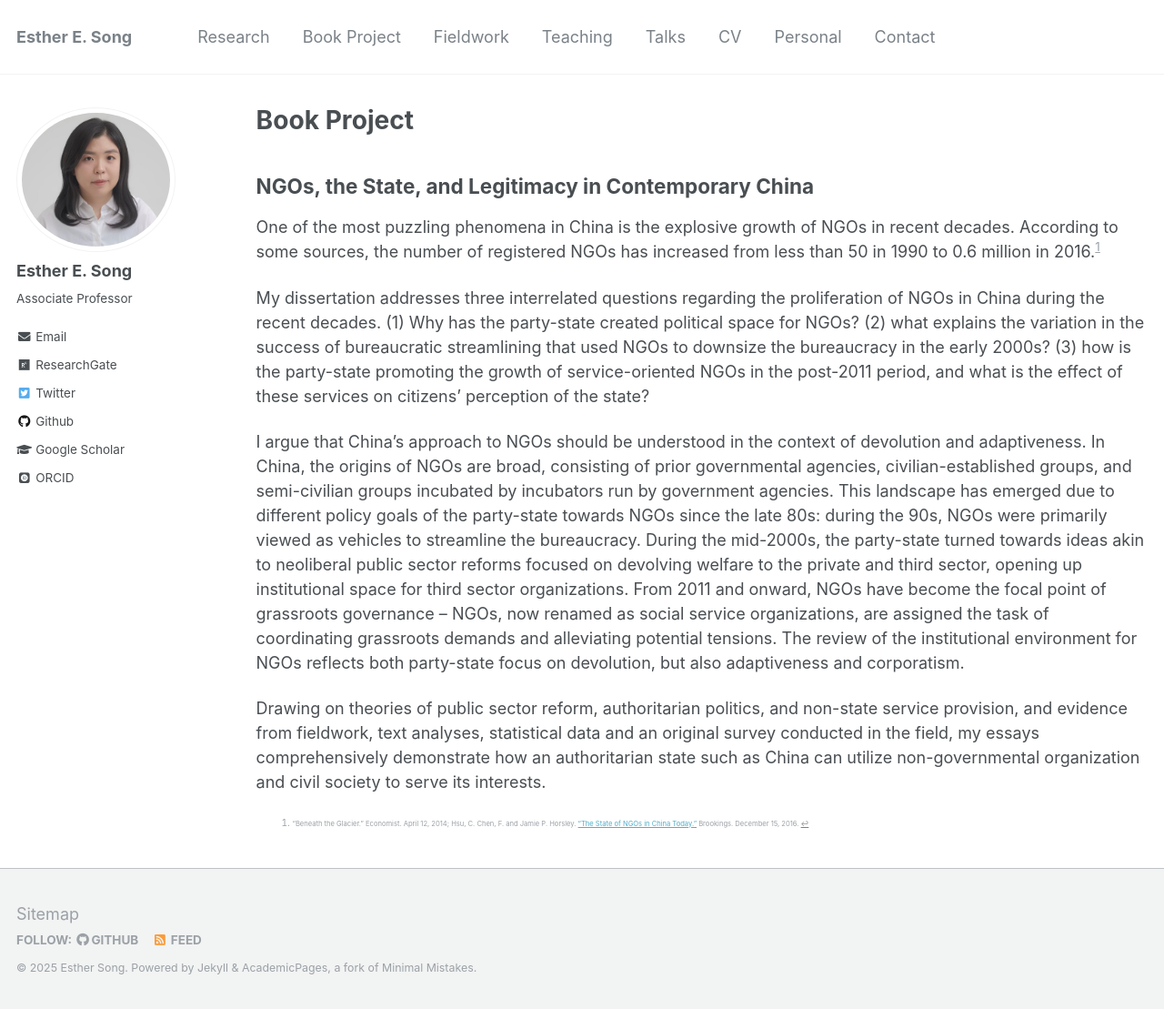
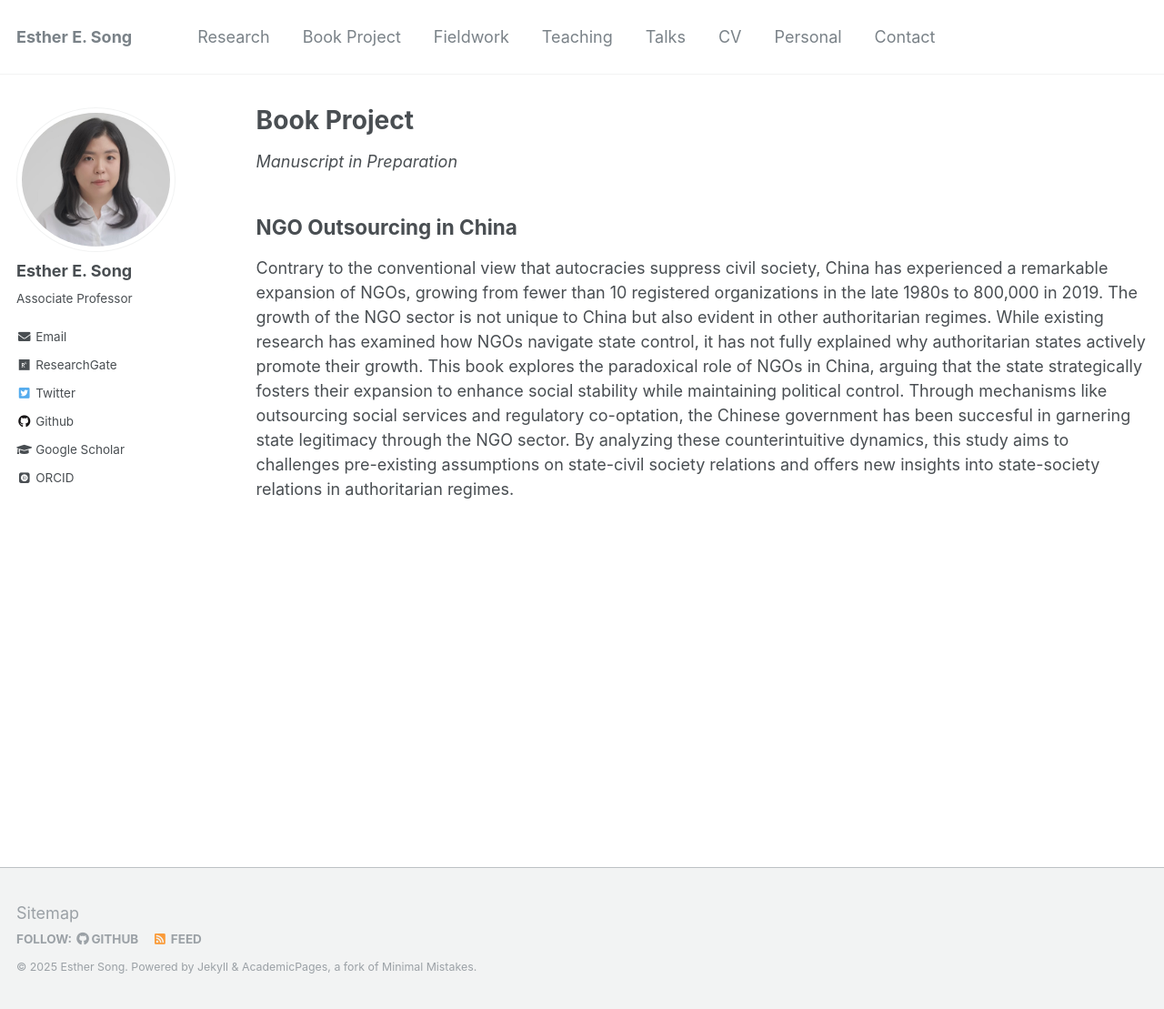
Before and after one commit to ehsong/ehsong.github.io, a Jekyll site: the page built from _pages/book.md, in a window 1280 px wide and 1109 px high. Shown: the whole window at 91% size. Built offline with Jekyll 4.4.1, drawn with Linux system fonts in a browser that asks for light colours; some web fonts are replaced.

Commit message:
Update book.md

```diff
--- a/_pages/book.md
+++ b/_pages/book.md
@@ -7,14 +7,8 @@ author_profile: true
 
 {% include base_path %}
 
-## **NGOs, the State, and Legitimacy in Contemporary China**
+*Manuscript in Preparation*
 
-One of the most puzzling phenomena in China is the explosive growth of NGOs in recent decades. According to some sources, the number of registered NGOs has increased from less than 50 in 1990 to 0.6 million in 2016.[^1]
+## **NGO Outsourcing in China**
 
-My dissertation addresses three interrelated questions regarding the proliferation of NGOs in China during the recent decades. (1) Why has the party-state created political space for NGOs? (2) what explains the variation in the success of bureaucratic streamlining that used NGOs to downsize the bureaucracy in the early 2000s? (3) how is the party-state promoting the growth of service-oriented NGOs in the post-2011 period, and what is the effect of these services on citizens' perception of the state?
-
-I argue that China’s approach to NGOs should be understood in the context of devolution and adaptiveness. In China, the origins of NGOs are broad, consisting of prior governmental agencies, civilian-established groups, and semi-civilian groups incubated by incubators run by government agencies. This landscape has emerged due to different policy goals of the party-state towards NGOs since the late 80s: during the 90s, NGOs were primarily viewed as vehicles to streamline the bureaucracy. During the mid-2000s, the party-state turned towards ideas akin to neoliberal public sector reforms focused on devolving welfare to the private and third sector, opening up institutional space for third sector organizations. From 2011 and onward, NGOs have become the focal point of grassroots governance – NGOs, now renamed as social service organizations, are assigned the task of coordinating grassroots demands and alleviating potential tensions. The review of the institutional environment for NGOs reflects both party-state focus on devolution, but also adaptiveness and corporatism.
-
-Drawing on theories of public sector reform, authoritarian politics, and non-state service provision, and evidence from fieldwork, text analyses, statistical data and an original survey conducted in the field, my essays comprehensively demonstrate how an authoritarian state such as China can utilize non-governmental organization and civil society to serve its interests.
-
-[^1]: “Beneath the Glacier.” Economist. April 12, 2014; Hsu, C. Chen, F. and Jamie P. Horsley. [“The State of NGOs in China Today.”](https://www.brookings.edu/blog/up-front/2016/12/15/the-state-of-ngos-in-china-today/) Brookings. December 15, 2016.
+Contrary to the conventional view that autocracies suppress civil society, China has experienced a remarkable expansion of NGOs, growing from fewer than 10 registered organizations in the late 1980s to 800,000 in 2019. The growth of the NGO sector is not unique to China but also evident in other authoritarian regimes. While existing research has examined how NGOs navigate state control, it has not fully explained why authoritarian states actively promote their growth. This book explores the paradoxical role of NGOs in China, arguing that the state strategically fosters their expansion to enhance social stability while maintaining political control. Through mechanisms like outsourcing social services and regulatory co-optation, the Chinese government has been succesful in garnering state legitimacy through the NGO sector. By analyzing these counterintuitive dynamics, this study aims to challenges pre-existing assumptions on state-civil society relations and offers new insights into state-society relations in authoritarian regimes.
```
